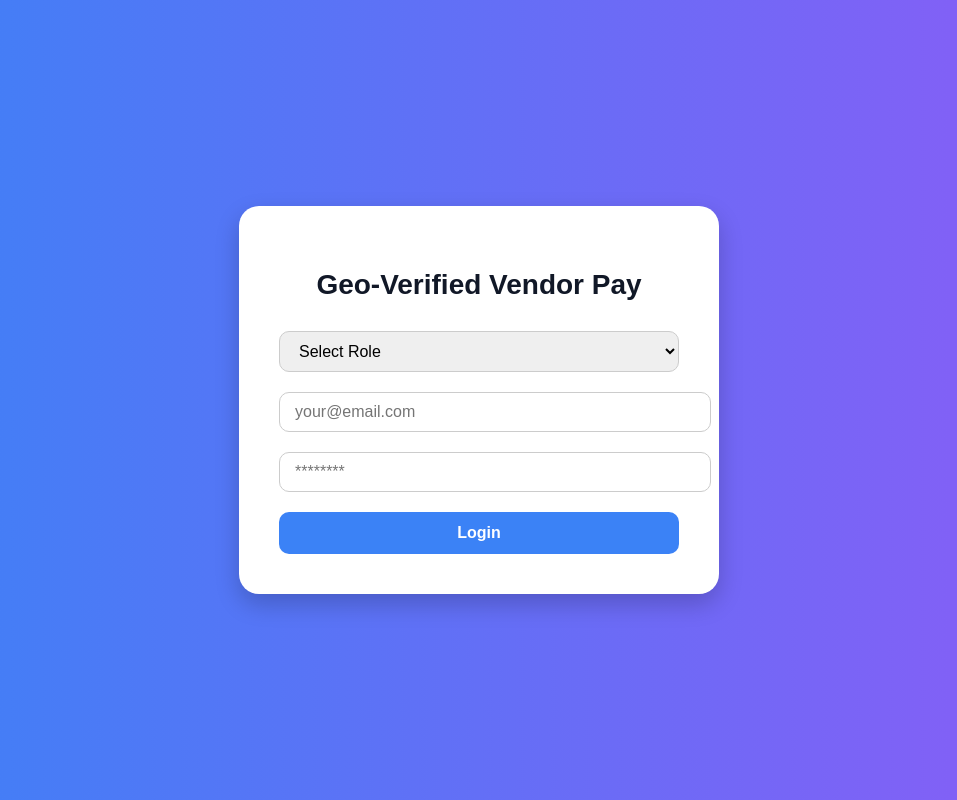
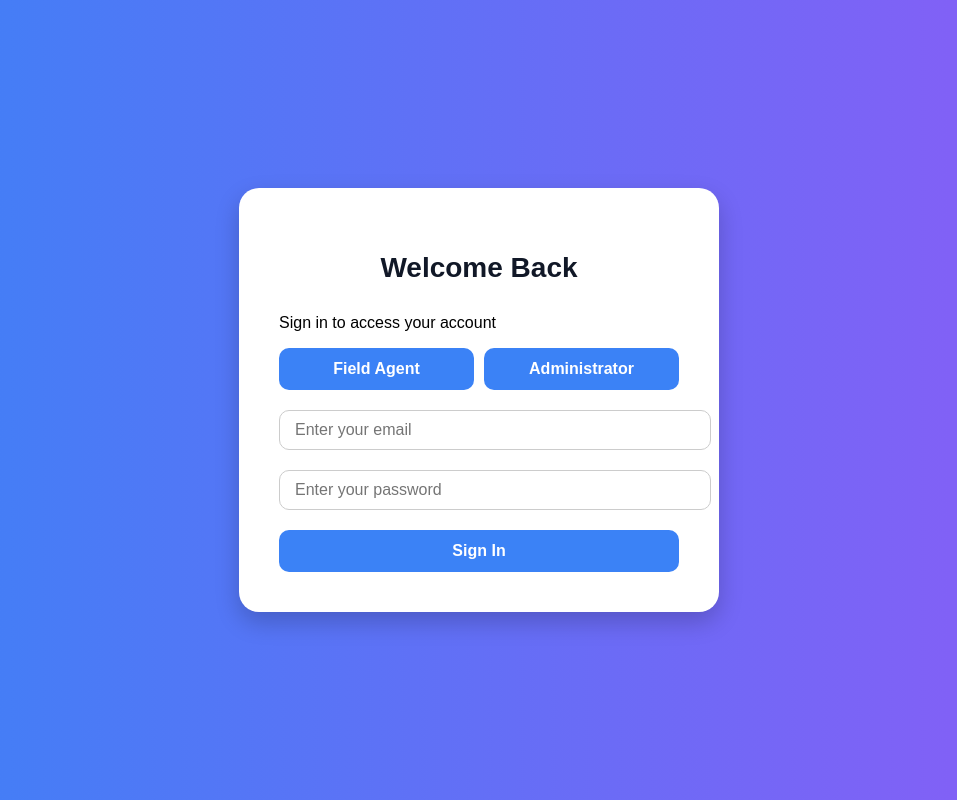
Before and after one commit to njagua76/Geo-Verified-Vendor-Pay-System, a React (Create React App) app in the folder frontend/Geo-vendor/: page / in a window 1280 px wide. Shown: the whole page, without its empty margins (161-1118 px from the left). Built offline with nearby package versions, Linux system fonts and the light colour scheme; no server answers.

Commit message:
added some styles to role buttons

```diff
--- a/frontend/Geo-vendor/src/Login.css
+++ b/frontend/Geo-vendor/src/Login.css
@@ -59,7 +59,7 @@
 }
 
 .login-card button:hover {
-  background-color: #2563eb;
+  background-color: #010e2b;
 }
 
 .login-card button:disabled {
@@ -92,3 +92,36 @@
   border-color: #3b82f6;
   box-shadow: 0 0 0 2px rgba(59, 130, 246, 0.3);
 }
+
+
+.role-selection {
+  display: flex;
+  justify-content: space-between;
+  margin-bottom: 20px;
+}
+
+.role-btn {
+  flex: 1;
+  padding: 10px 0;
+  border: 2px solid #ccc;
+  border-radius: 10px;
+  background-color: #f9fafb;
+  font-weight: bold;
+  cursor: pointer;
+  margin-right: 10px;
+  transition: all 0.2s;
+}
+
+.role-btn:last-child {
+  margin-right: 0;
+}
+
+.role-btn.active {
+  background-color: #d1fae5; /* light green */
+  border-color: #021b12; /* green */
+  color: #0a7e5b;
+}
+
+.role-btn:hover {
+  background-color: #e5e7eb;
+}
--- a/frontend/Geo-vendor/src/pages/Login.jsx
+++ b/frontend/Geo-vendor/src/pages/Login.jsx
@@ -6,7 +6,7 @@ import "../Login.css";
 function Login() {
   const navigate = useNavigate();
 
-  const [role, setRole] = useState(""); // new state for role
+  const [role, setRole] = useState(""); // Role state
   const [email, setEmail] = useState("");
   const [password, setPassword] = useState("");
   const [error, setError] = useState("");
@@ -27,7 +27,6 @@ function Login() {
       const res = await api.post("/login", { email, password, role });
       localStorage.setItem("token", res.data.token);
 
-      // redirect based on role returned from backend
       if (res.data.role === "Administrator") {
         navigate("/dashboard");
       } else {
@@ -43,24 +42,32 @@ function Login() {
   return (
     <div className="login-container">
       <form onSubmit={handleSubmit} className="login-card">
-        <h2>Geo-Verified Vendor Pay</h2>
+        <h2>Welcome Back</h2>
+        <p className="sub-title">Sign in to access your account</p>
 
         {error && <p className="error">{error}</p>}
 
-        {/* Role selection dropdown */}
-        <select
-          value={role}
-          onChange={(e) => setRole(e.target.value)}
-          required
-        >
-          <option value="">Select Role</option>
-          <option value="Administrator">Administrator</option>
-          <option value="Field Agent">Field Agent</option>
-        </select>
+        {/* Role selection buttons */}
+        <div className="role-selection">
+          <button
+            type="button"
+            className={`role-btn ${role === "Field Agent" ? "active" : ""}`}
+            onClick={() => setRole("Field Agent")}
+          >
+            Field Agent
+          </button>
+          <button
+            type="button"
+            className={`role-btn ${role === "Administrator" ? "active" : ""}`}
+            onClick={() => setRole("Administrator")}
+          >
+            Administrator
+          </button>
+        </div>
 
         <input
           type="email"
-          placeholder="your@email.com"
+          placeholder="Enter your email"
           value={email}
           onChange={(e) => setEmail(e.target.value)}
           required
@@ -68,14 +75,14 @@ function Login() {
 
         <input
           type="password"
-          placeholder="********"
+          placeholder="Enter your password"
           value={password}
           onChange={(e) => setPassword(e.target.value)}
           required
         />
 
         <button type="submit" disabled={loading}>
-          {loading ? "Logging in..." : "Login"}
+          {loading ? "Signing In..." : "Sign In"}
         </button>
       </form>
     </div>
```
